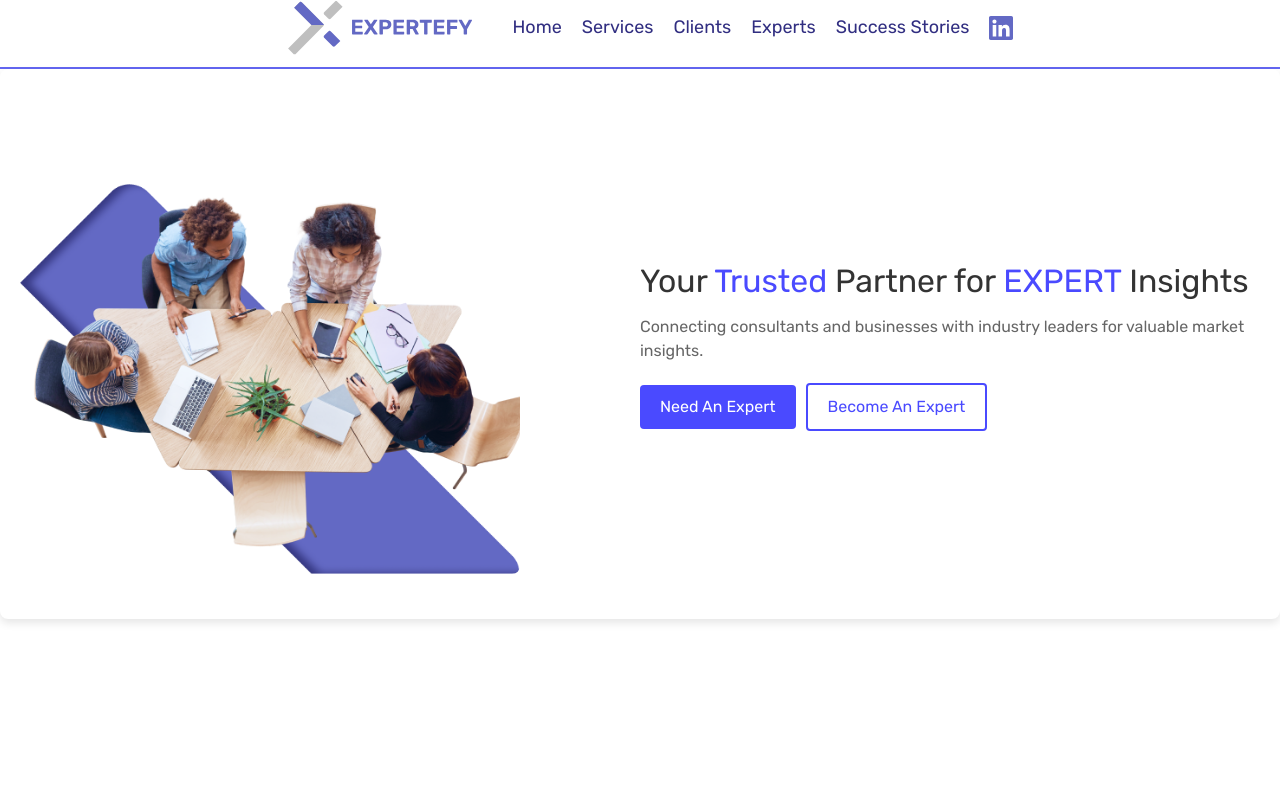
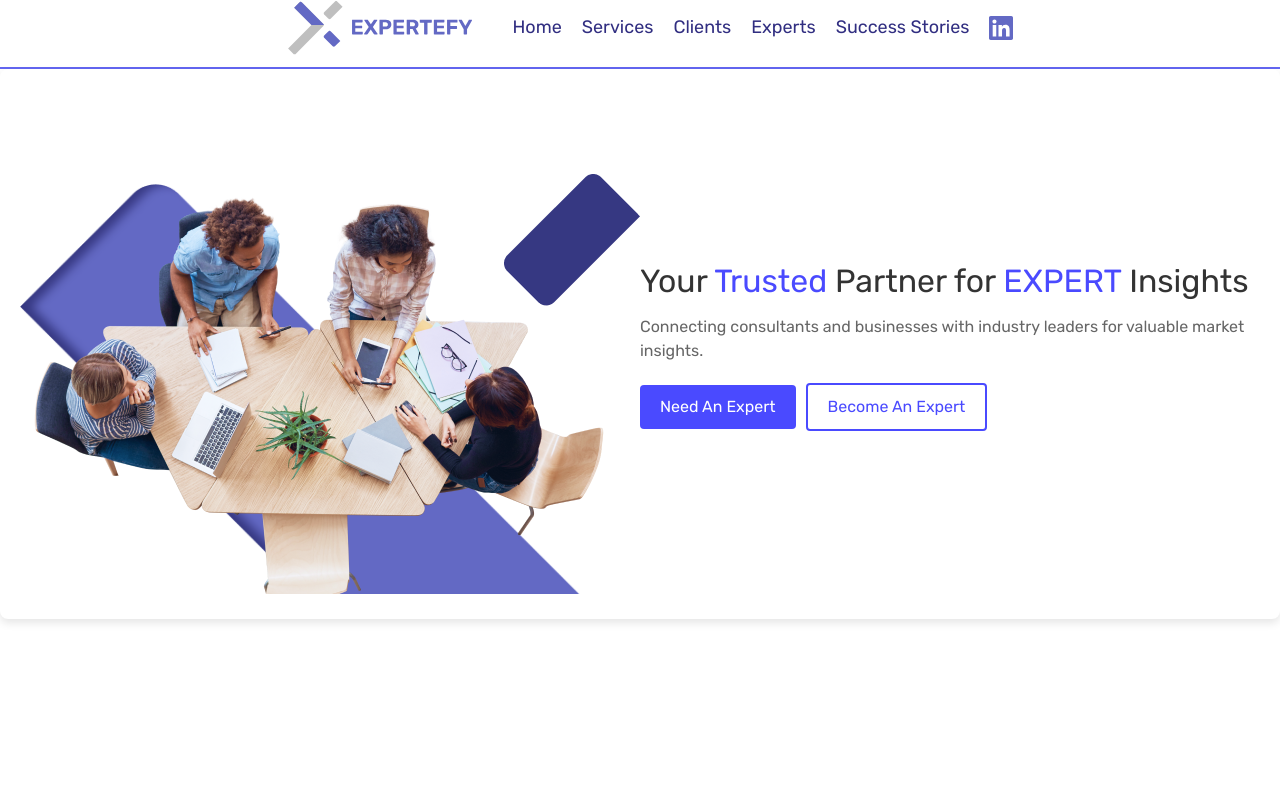
Before and after one commit to NasirBaigIT/expertefy-react, a React (Create React App) app: page / in a window 1280 px wide. Shown: the top 800 px of the page. Built offline with nearby package versions, Linux system fonts and the light colour scheme.

Commit message:
adding transition to banner

```diff
--- a/src/components/Home/HomePoster/HomePoster.js
+++ b/src/components/Home/HomePoster/HomePoster.js
@@ -1,4 +1,4 @@
-import React from "react";
+import React, { useEffect, useRef } from "react";
 import styles from "./HomePoster.scss";
 
 import left from "../../../assets/homePoster/leftBar.png";
@@ -6,13 +6,44 @@ import right from "../../../assets/homePoster/rightBar.png";
 import main from "../../../assets/homePoster/topMask.png";
 
 const HomePoster = () => {
+  const imagesRef = useRef([]);
+  useEffect(() => {
+    // Function to add the 'active' class to each image with a delay
+    const addActiveClassWithDelay = () => {
+      imagesRef.current.forEach((image, index) => {
+        setTimeout(() => {
+          if (image) {
+            image.classList.add("active");
+          }
+        }, index * 1000); // Delay for each image by index * 1000 ms
+      });
+    };
+
+    addActiveClassWithDelay();
+  }, []);
   return (
+    <>
       <div className="expert-insights">
         <div className="image-section">
           <div className="image-stack">
-          <img src={left} alt="Image 1" className="stacked-image" />
-          <img src={main} alt="Image 2" className="stacked-image" />
-          <img src={right} alt="Image 3" className="stacked-image" />
+            <img
+              src={left}
+              alt="Image 1"
+              className="stacked-image"
+              ref={(el) => (imagesRef.current[0] = el)}
+            />
+            <img
+              src={main}
+              alt="Image 2"
+              className="stacked-image"
+              ref={(el) => (imagesRef.current[1] = el)}
+            />
+            <img
+              src={right}
+              alt="Image 3"
+              className="stacked-image"
+              ref={(el) => (imagesRef.current[2] = el)}
+            />
           </div>
         </div>
         <div className="text-section">
@@ -30,6 +61,7 @@ const HomePoster = () => {
           </div>
         </div>
       </div>
+    </>
   );
 };
 
--- a/src/components/Home/HomePoster/HomePoster.scss
+++ b/src/components/Home/HomePoster/HomePoster.scss
@@ -67,37 +67,51 @@
 }
 
 .image-stack {
-  position: relative;
   display: flex;
   flex-direction: column;
   overflow: hidden; /* Ensure content outside container is hidden */
-  width: 500px; /* Set container width */
+  width: 100%;
   height: 500px; /* Set container height */
+  position: relative; /* Added position: relative for container */
 }
 
-.stacked-image:nth-child(1) {
+.stacked-image {
   position: absolute;
-  margin-top: 90px;
-  top: 0;
-  left: 0;
-  right: -100%; /* Start position outside the view */
-  transition: left 1s ease-in-out; /* Transition effect */
-}
-
-.stacked-image:nth-child(2) {
-  position: absolute;
-  top: 100px;
-  left: 10px;
-  right: -100%; /* Start position outside the view */
   transition: left 1s ease-in-out; /* Transition effect */
 }
 
 .stacked-image:nth-child(3) {
   position: absolute;
+  transition: right 1s ease-in-out; /* Transition effect */
+}
+
+.stacked-image:nth-child(1) {
+  margin-top: 90px;
+  top: 0;
+  left: -100%; /* Start position outside the view */
+}
+
+.stacked-image:nth-child(2) {
+  top: 100px;
+  left: -100%; /* Start position outside the view */
+}
+
+.stacked-image:nth-child(3) {
   top: 80px;
-  left: 500px;
-  right: -100%; /* Start position outside the view */
-  transition: left 1s ease-in-out; /* Transition effect */
+  right: 100%; /* Start position outside the view */
+}
+
+/* Final positions */
+.stacked-image.active:nth-child(1) {
+  left: 0; /* Final position */
+}
+
+.stacked-image.active:nth-child(2) {
+  left: 10px; /* Final position */
+}
+
+.stacked-image.active:nth-child(3) {
+  right: 0; /* Final position */
 }
 
 /* Mobile Styles */
```
Lines whose indentation alone changed are shown as unchanged.
